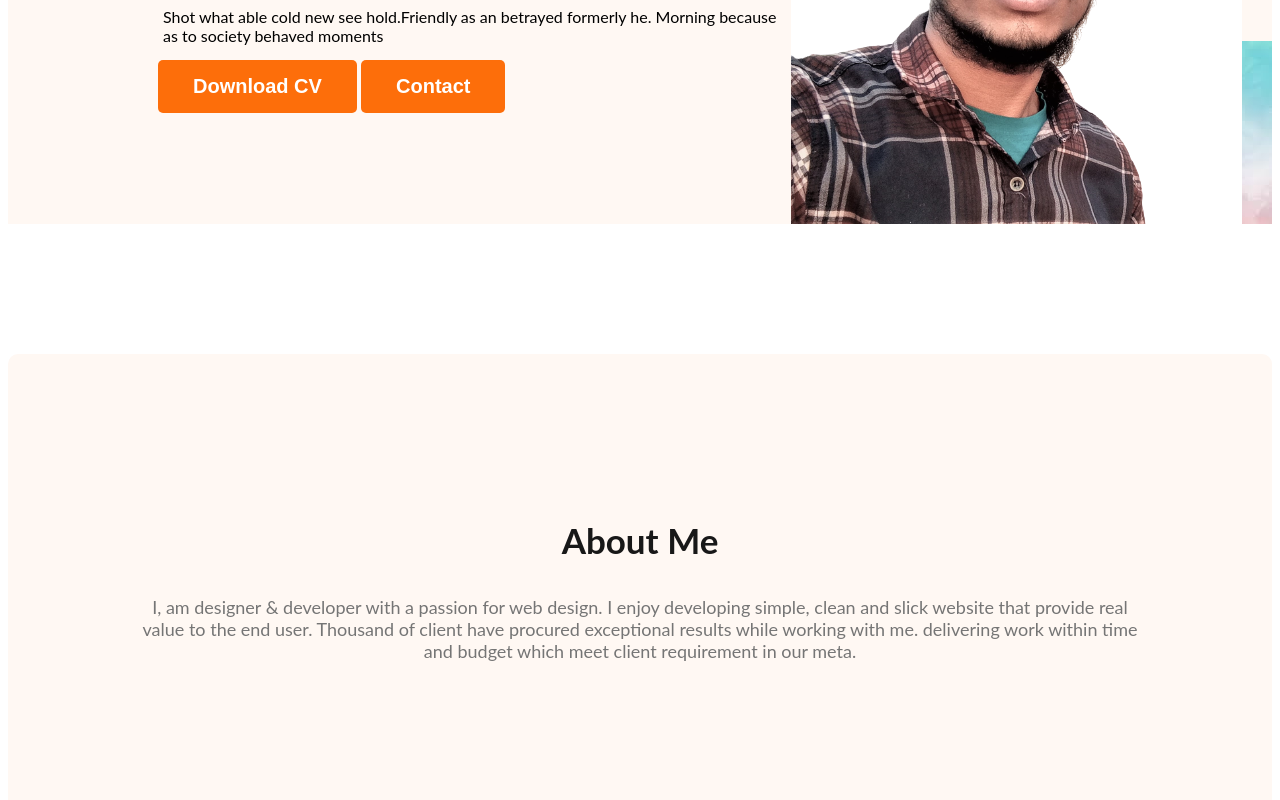
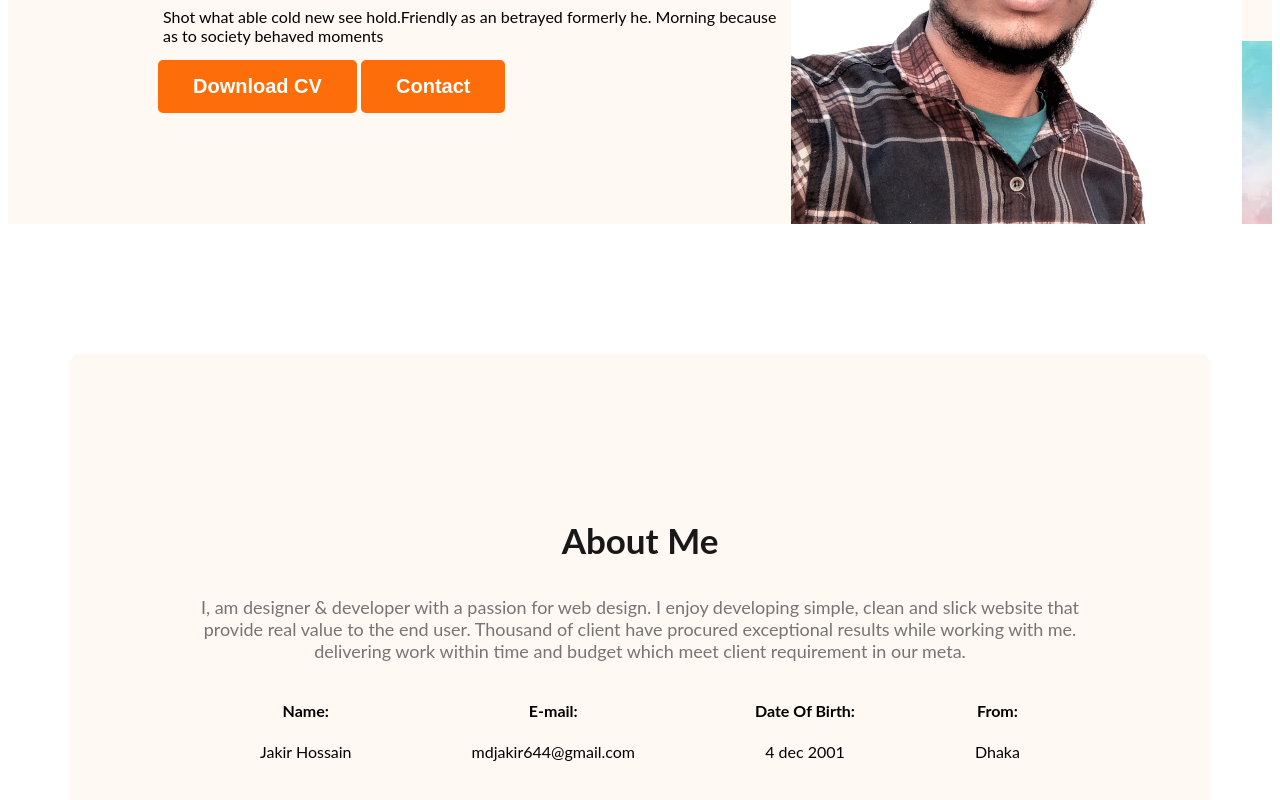
Before and after one commit to jakir101/web-portfolio, a plain HTML site: page index.html in a window 1280 px wide. Shown: the part 512-1312 px from the top of the page. Drawn offline with Linux system fonts and the light colour scheme.

Commit message:
added about information

```diff
--- a/index.html
+++ b/index.html
@@ -36,6 +36,24 @@
             <p class="section-description">
                 I, am designer & developer with a passion for web design. I enjoy developing simple, clean and slick website that provide real value to the end user. Thousand of client have procured exceptional results while working with me. delivering work within time and budget which meet client requirement in our meta.
             </p>
+            <div class="about-info-container">
+                <div class="about-info">
+                    <h4 class="info-title">Name:</h4>
+                    <p class="info-description">Jakir Hossain</p>
+                </div>
+                <div class="about-info">
+                    <h4 class="info-title">E-mail:</h4>
+                    <p class="info-description">mdjakir644@gmail.com</p>
+                </div>
+                <div class="about-info">
+                    <h4 class="info-title">Date Of Birth:</h4>
+                    <p class="info-description">4 dec 2001</p>
+                </div>
+                <div class="about-info">
+                    <h4 class="info-title">From:</h4>
+                    <p class="info-description">Dhaka</p>
+                </div>
+            </div>
         </section>
     </main>
     <footer></footer>
--- a/styles/portfolio.css
+++ b/styles/portfolio.css
@@ -81,6 +81,10 @@ nav a{
     margin: 5px 5px 15px 5px ;
 }
 /* main section style */
+   main{
+    max-width: 1140px;
+    margin:0 auto;
+   }
 
 /* about section style */
 .about{
@@ -89,3 +93,11 @@ nav a{
     border-radius: 10px;
     margin: 130px 0;
 }
+.about-info-container{
+    display: flex;
+    justify-content: space-around;
+}
+.about-info{
+    text-align: center;
+
+}
```
